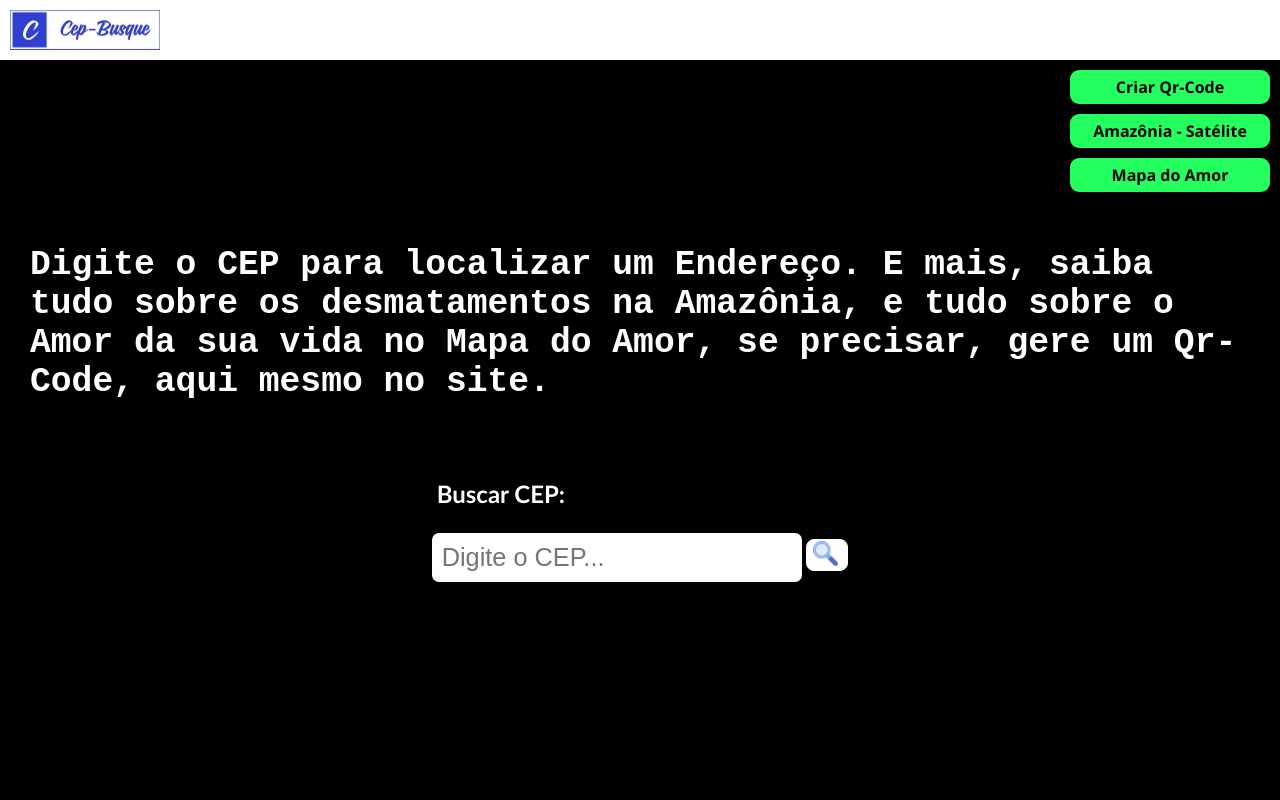
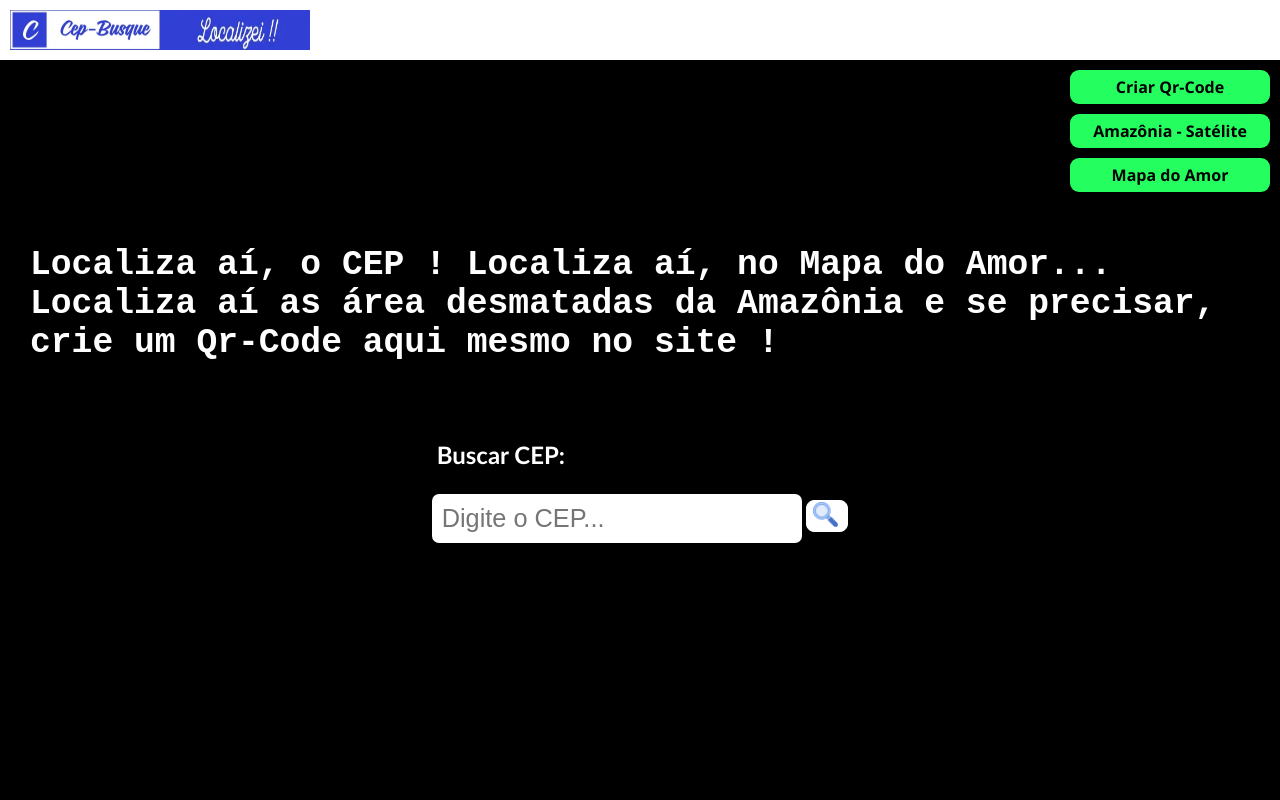
Before and after one commit to Explore-Apps/site_mapa_atual, a plain HTML site: page index.html in a window 1280 px wide. Shown: the top 800 px of the page. Drawn offline with Linux system fonts and the light colour scheme.

Commit message:
a new commit

```diff
--- a/index.css
+++ b/index.css
@@ -98,7 +98,7 @@
     color: white;
     padding: 30px;
     animation: titulo 2s;
-
+    text-align: left;
 }
 
 #div-infoCep{
--- a/index.html
+++ b/index.html
@@ -32,7 +32,8 @@
     <main id="mainPrincipal">
 
 
-            <header id="header-pagCep"><img src="./imagens/slogan-titulo_1.webp" alt="" width="150px" height="40px"></header>
+            <header id="header-pagCep"><img src="./imagens/slogan-titulo_1.webp" alt="" width="150px" height="40px"><img src="./imagens/slogan-posterior.webp" alt="" width="150px" height="40px" loading="lazy"></header>
+
 
 
             <div id="but-criar-qr">
@@ -47,7 +48,9 @@
                 <button id="but-mapa-amor" onclick="mapadoamor()">Mapa do Amor</button>
             </div>
 
-        <h1 id="tex-pag">Digite o CEP para localizar um Endereço. E mais, saiba tudo sobre os desmatamentos na Amazônia, e tudo sobre o Amor da sua vida no Mapa do Amor, se precisar, gere um Qr-Code, aqui mesmo no site.</h1>
+        <h1 id="tex-pag">
+           Localiza aí, o CEP ! Localiza aí, no Mapa do Amor... Localiza aí as área desmatadas da Amazônia e se precisar, crie um Qr-Code aqui mesmo no site !
+        </h1>
 
         <article id="article-central">
             <section id="section-central">
--- a/ror.xml
+++ b/ror.xml
@@ -6,8 +6,8 @@
 
 <item>
      <link>https://cep-busque.com.br/</link>
-     <title>Busque um CEP</title>
-     <description>Mais que o CEP, você pode ver áreas desmatadas da Amazônia, e até um Mapa do amor, aqui, no melhor site de Localização.</description>
+     <title>Localizei - Seu site de Buscas</title>
+     <description>Mais que buscar um CEP, você pode ver áreas desmatadas da Amazônia, e até um Mapa do amor, aqui, no melhor site de Localização.</description>
      <ror:updatePeriod></ror:updatePeriod>
      <ror:sortOrder>0</ror:sortOrder>
      <ror:resourceOf>sitemap</ror:resourceOf>
```
Also changed, not shown: imagens/mapa(1).png (deleted), imagens/mapa.webp (deleted), imagens/slogan-posterior.webp (added).
